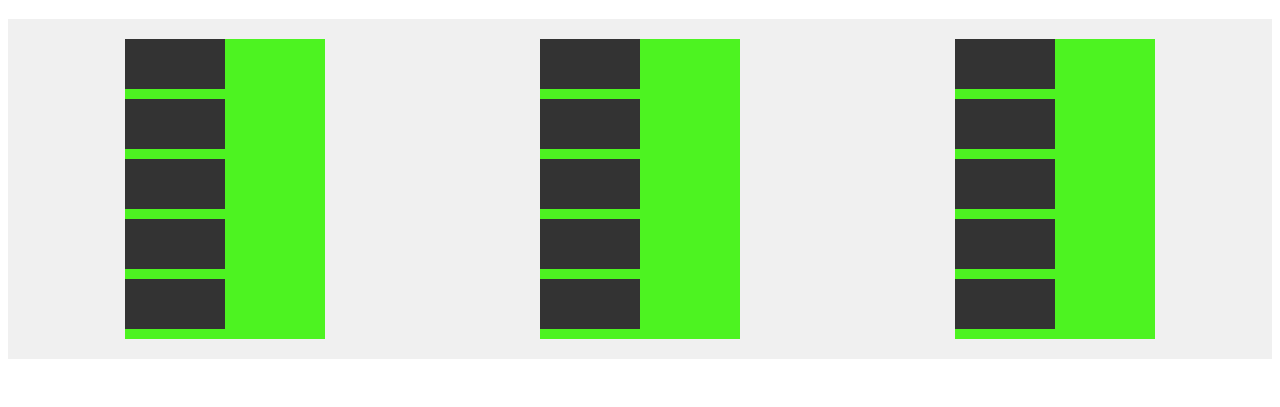
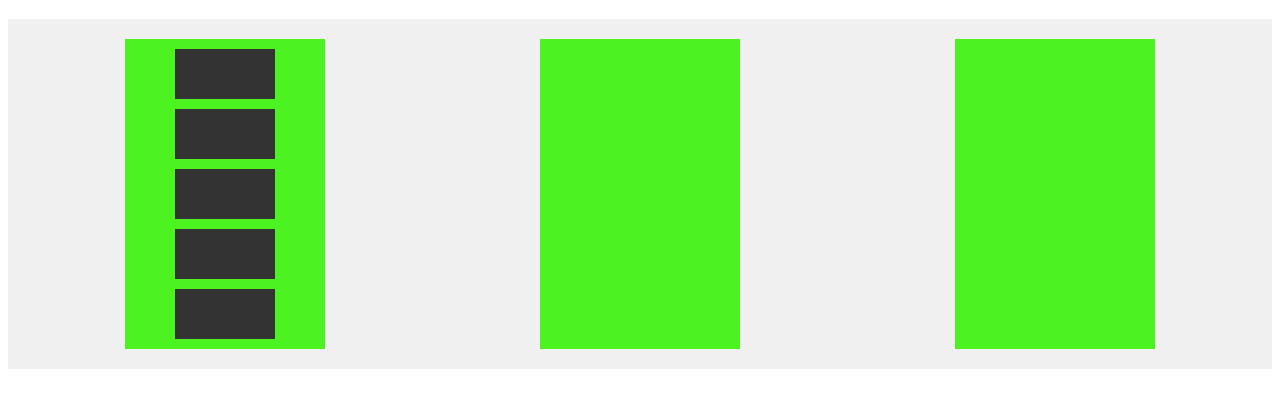
Before and after one commit to meccacodes/towerOfHanoi, a plain HTML site: page index.html in a window 1280 px wide. Shown: the part 61-468 px from the top of the page. Drawn offline with Linux system fonts and the light colour scheme.

Commit message:
setup game board, toggle transparent to hide/show disks

```diff
--- a/index.html
+++ b/index.html
@@ -18,18 +18,18 @@
           <div class="disk"></div>
         </div>
         <div id="tower-2" class="tower">
-          <div class="disk"></div>
-          <div class="disk"></div>
-          <div class="disk"></div>
-          <div class="disk"></div>
-          <div class="disk"></div>
+          <div class="disk transparent"></div>
+          <div class="disk transparent"></div>
+          <div class="disk transparent"></div>
+          <div class="disk transparent"></div>
+          <div class="disk transparent"></div>
         </div>
         <div id="tower-3" class="tower">
-          <div class="disk"></div>
-          <div class="disk"></div>
-          <div class="disk"></div>
-          <div class="disk"></div>
-          <div class="disk"></div>
+          <div class="disk transparent"></div>
+          <div class="disk transparent"></div>
+          <div class="disk transparent"></div>
+          <div class="disk transparent"></div>
+          <div class="disk transparent"></div>
         </div>
       </div>
     </div>
--- a/style.css
+++ b/style.css
@@ -19,4 +19,15 @@
 .tower {
   background-color: #4df321;
   width: 200px;
+  padding-top: 10px;
+  display: flex;
+  flex-direction: column;
+  align-content: center;
+  justify-content: center;
+  flex-wrap: nowrap;
+  align-items: center;
 }
+
+.transparent {
+  background-color: transparent;
+}
```
